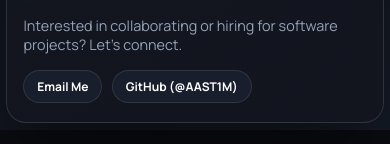
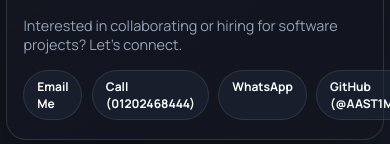
Before and after one commit to AAST1M/portfolio, a website built with Vite: page index.html in a window 390 px wide. Shown: the part 1380-1524 px from the top of the page. Built offline with nearby package versions, Linux system fonts and the light colour scheme.

Commit message:
feat: add phone call tel:+201202468444 and WhatsApp contact links

```diff
--- a/index.html
+++ b/index.html
@@ -331,6 +331,15 @@
         </p>
         <div class="contact-links">
           <a class="contact-link-btn" href="mailto:marwanstudent2003@gmail.com">Email Me</a>
+          <a class="contact-link-btn" href="tel:+201202468444">Call (01202468444)</a>
+          <a
+            class="contact-link-btn"
+            href="https://wa.me/201202468444"
+            target="_blank"
+            rel="noopener noreferrer"
+          >
+            WhatsApp
+          </a>
           <a
             class="contact-link-btn"
             href="https://github.com/AAST1M"
```
